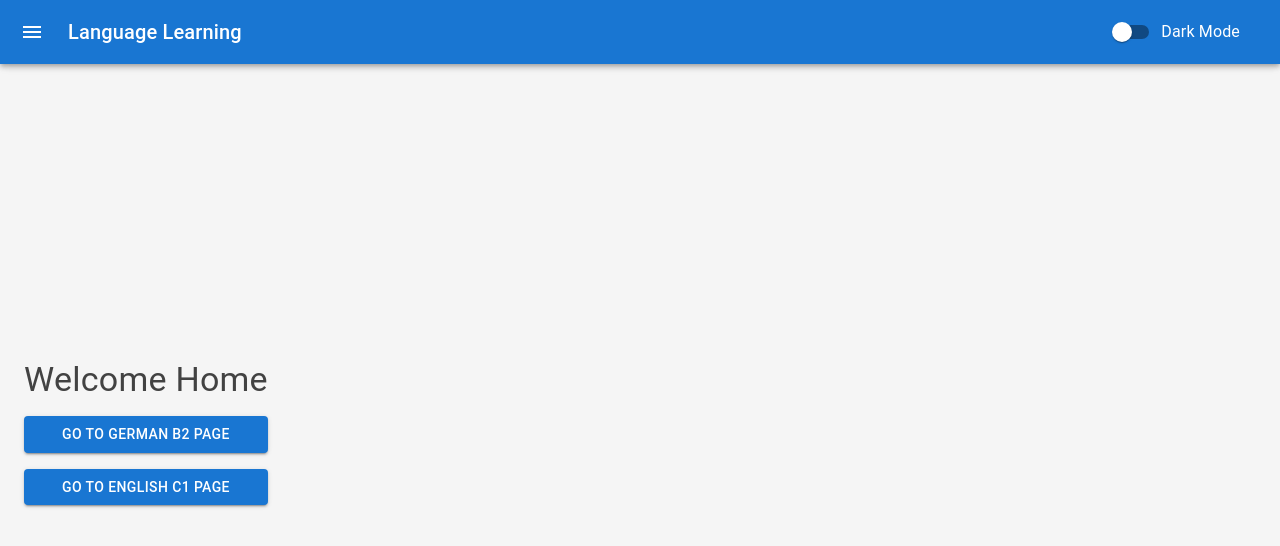
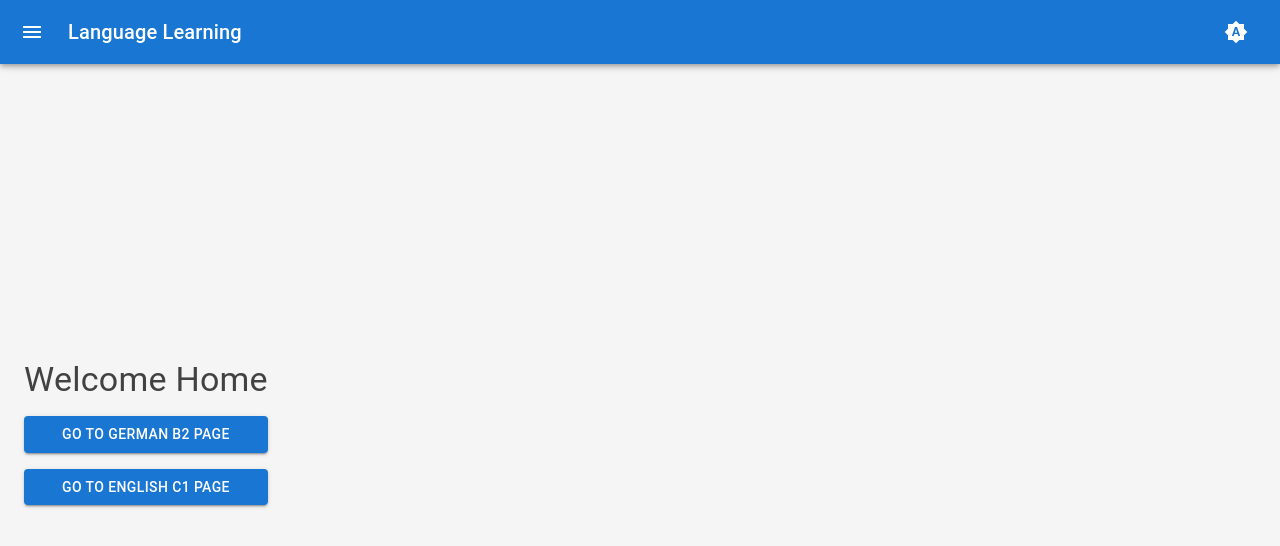
Before and after one commit to vincentheimann/drill-cards, a React (Vite) app: page / in a window 1280 px wide. Shown: the top 546 px of the page. Built offline with nearby package versions, Linux system fonts and the light colour scheme.

Commit message:
Manage auto theme detection

```diff
--- a/src/App.jsx
+++ b/src/App.jsx
@@ -1,9 +1,6 @@
 import { BrowserRouter as Router, Route, Routes } from "react-router-dom";
 import { useState } from "react";
-import {
-  ThemeProvider,
-  CssBaseline,
-} from "@mui/material";
+import { ThemeProvider, CssBaseline, useMediaQuery } from "@mui/material";
 import DrillCardList from "./components/DrillCardList";
 import DashboardLayout from "./components/DashboardLayout";
 import GermanPage from "./pages/GermanPage";
@@ -14,14 +11,28 @@ import { CardsProvider } from "./context/CardsContext";
 import { lightTheme, darkTheme } from "./theme";
 
 function App() {
-  const [darkMode, setDarkMode] = useState(false);
+  const prefersDarkMode = useMediaQuery("(prefers-color-scheme: dark)");
+  const [themeMode, setThemeMode] = useState(
+    localStorage.getItem("themeMode") || "system"
+  );
 
-  const handleThemeChange = () => {
-    setDarkMode((prevMode) => !prevMode);
+  const handleThemeChange = (mode) => {
+    setThemeMode(mode);
+    localStorage.setItem("themeMode", mode);
   };
 
+  const getTheme = () => {
+    if (themeMode === "system") {
+      return prefersDarkMode ? darkTheme : lightTheme;
+    }
+    return themeMode === "dark" ? darkTheme : lightTheme;
+  };
+
+  const darkMode =
+    themeMode === "system" ? prefersDarkMode : themeMode === "dark";
+
   return (
-    <ThemeProvider theme={darkMode ? darkTheme : lightTheme}>
+    <ThemeProvider theme={getTheme()}>
       <CssBaseline />
       <Router>
         <CardsProvider>
@@ -32,6 +43,7 @@ function App() {
                 <DashboardLayout
                   handleThemeChange={handleThemeChange}
                   darkMode={darkMode}
+                  themeMode={themeMode}
                 />
               }
             >
--- a/src/components/DashboardLayout.jsx
+++ b/src/components/DashboardLayout.jsx
@@ -16,8 +16,8 @@ import {
   Button,
   IconButton,
   Divider,
-  Switch,
-  FormControlLabel,
+  Menu,
+  MenuItem,
 } from "@mui/material";
 import {
   Home,
@@ -26,6 +26,9 @@ import {
   Menu as MenuIcon,
   ChevronLeft,
   ChevronRight,
+  Brightness4,
+  Brightness7,
+  BrightnessAuto,
 } from "@mui/icons-material"; // Import icons
 import { Link, useLocation } from "react-router-dom"; // Import useLocation
 import DrillCardList from "./DrillCardList"; // Import DrillCardList
@@ -76,11 +79,12 @@ const DrawerHeader = styled("div")(({ theme }) => ({
   justifyContent: "flex-end",
 }));
 
-const DashboardLayout = ({ children, handleThemeChange, darkMode }) => {
+const DashboardLayout = ({ children, handleThemeChange, themeMode }) => {
   const theme = useTheme();
   const location = useLocation(); // Get the current location
   const [open, setOpen] = React.useState(false); // Set default state to false
   const [hideAppBar, setHideAppBar] = React.useState(false); // State to track AppBar visibility
+  const [anchorEl, setAnchorEl] = React.useState(null);
 
   const handleDrawerOpen = () => {
     setOpen(true);
@@ -88,6 +92,27 @@ const DashboardLayout = ({ children, handleThemeChange, darkMode }) => {
 
   const handleDrawerClose = () => {
     setOpen(false);
+  };
+
+  const handleMenuClick = (event) => {
+    setAnchorEl(event.currentTarget);
+  };
+
+  const handleMenuClose = (mode) => {
+    setAnchorEl(null);
+    handleThemeChange(mode);
+  };
+
+  const getThemeIcon = () => {
+    switch (themeMode) {
+      case "light":
+        return <Brightness7 />;
+      case "dark":
+        return <Brightness4 />;
+      case "system":
+      default:
+        return <BrightnessAuto />;
+    }
   };
 
   React.useEffect(() => {
@@ -183,6 +208,7 @@ const DashboardLayout = ({ children, handleThemeChange, darkMode }) => {
         sx={{ top: hideAppBar ? "-64px" : "0", transition: "top 0.3s" }}
       >
         <Toolbar>
+          {/* ...existing code... */}
           <IconButton
             color="inherit"
             aria-label="open drawer"
@@ -195,10 +221,28 @@ const DashboardLayout = ({ children, handleThemeChange, darkMode }) => {
           <Typography variant="h6" noWrap component="div" sx={{ flexGrow: 1 }}>
             Language Learning
           </Typography>
-          <FormControlLabel
-            control={<Switch checked={darkMode} onChange={handleThemeChange} />}
-            label="Dark Mode"
-          />
+          <IconButton
+            color="inherit"
+            aria-label="theme switcher"
+            onClick={handleMenuClick}
+          >
+            {getThemeIcon()}
+          </IconButton>
+          <Menu
+            anchorEl={anchorEl}
+            open={Boolean(anchorEl)}
+            onClose={() => handleMenuClose(themeMode)}
+          >
+            <MenuItem onClick={() => handleMenuClose("light")}>
+              <Brightness7 /> Light Theme
+            </MenuItem>
+            <MenuItem onClick={() => handleMenuClose("dark")}>
+              <Brightness4 /> Dark Theme
+            </MenuItem>
+            <MenuItem onClick={() => handleMenuClose("system")}>
+              <BrightnessAuto /> System Theme
+            </MenuItem>
+          </Menu>
         </Toolbar>
       </AppBar>
       <Drawer
```
